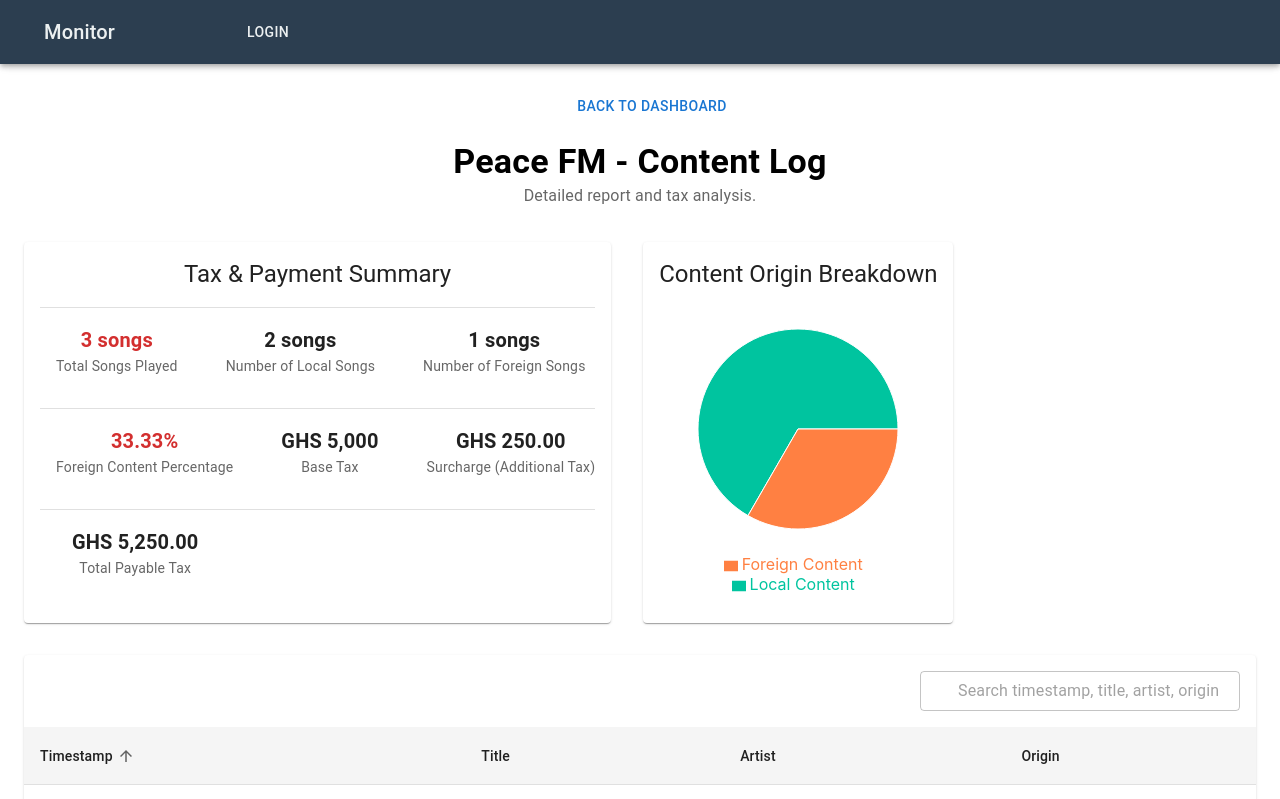
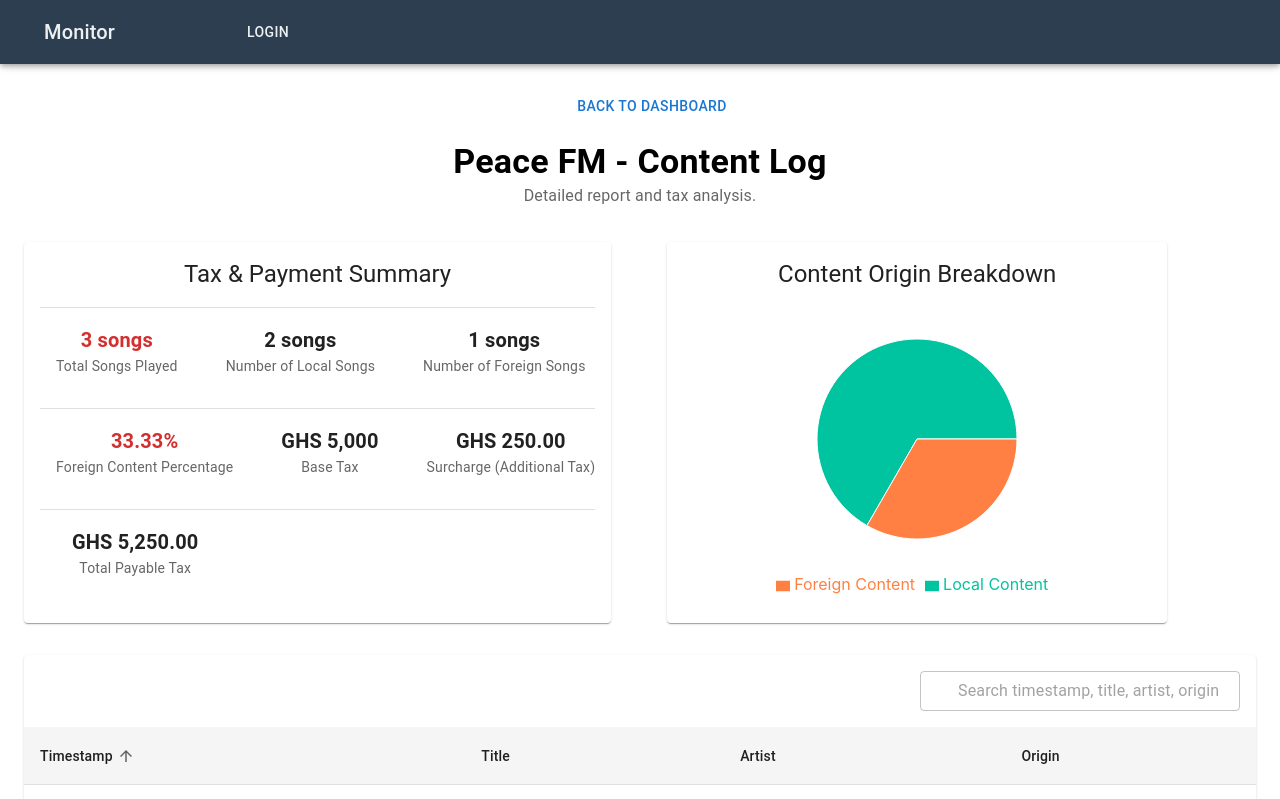
Before and after one commit to Kobby-24/forGH_frontend, a React (Create React App) app: page /admin/station/1 in a window 1280 px wide. Shown: the top 799 px of the page. Built offline with nearby package versions, Linux system fonts and the light colour scheme; some icons are missing.

Commit message:
Fix StationChart component layout by adding width and margin to Card

```diff
--- a/src/components/StationChart.jsx
+++ b/src/components/StationChart.jsx
@@ -17,7 +17,7 @@
   const COLORS = ['#00C49F', '#FF8042']; // Green for Local, Orange for Foreign
 
   return (
-    <Card sx={{ height: '100%' }}>
+    <Card sx={{ height: '100%', width: 500, ml:3 }}>
       <CardContent>
         <Typography variant="h5" component="h3" gutterBottom>
           Content Origin Breakdown
```
